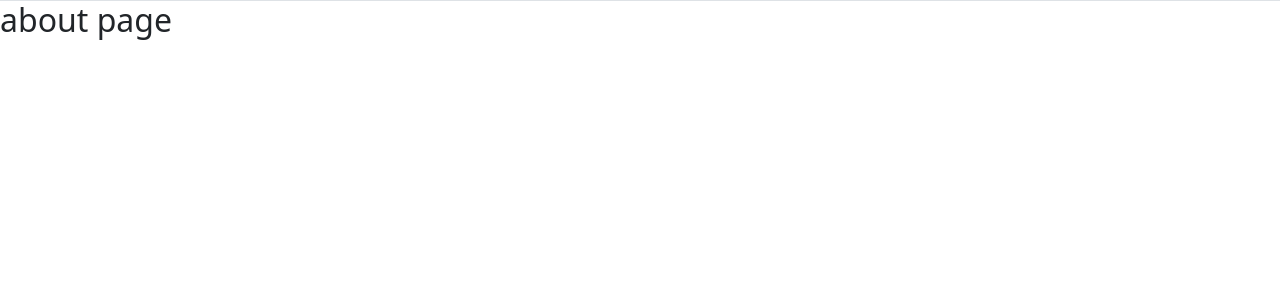
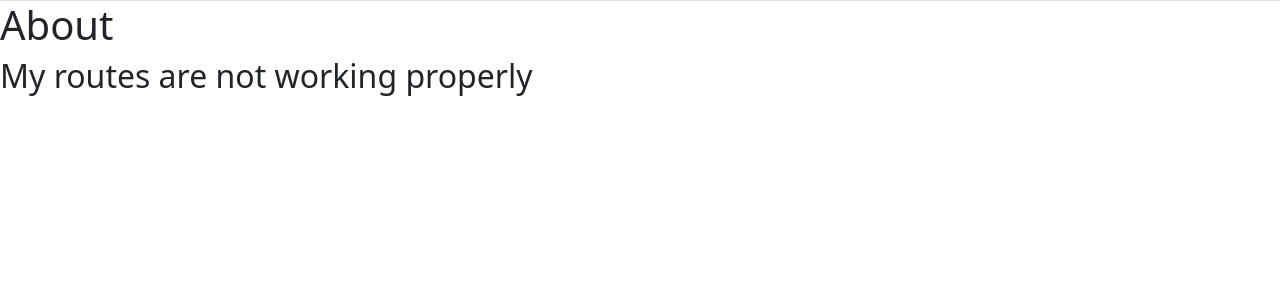
Before and after one commit to abcushing/Professional-Portfolio, a React (Create React App) app: page / in a window 1280 px wide. Shown: the top 300 px of the page. Built offline with nearby package versions, Linux system fonts and the light colour scheme.

Commit message:
6th-commit
added extra text document to gitignore. Added some other error codes/lines

```diff
--- a/public/index.html
+++ b/public/index.html
@@ -22,7 +22,7 @@
       work correctly both with client-side routing and a non-root public URL.
       Learn how to configure a non-root public URL by running `npm run build`.
     -->
-    <title>React App</title>
+    <title>Alex's Profile</title>
   </head>
   <body>
     <noscript>You need to enable JavaScript to run this app.</noscript>
--- a/src/components/About/index.js
+++ b/src/components/About/index.js
@@ -1,7 +1,12 @@
 import React from "react";
 
 const About = () => {
-  return <div>about page</div>;
+  return (
+    <div>
+      <h1>About</h1>
+      <p>My routes are not working properly</p>
+    </div>
+  );
 };
 
 export default About;
--- a/src/components/Resume/index.js
+++ b/src/components/Resume/index.js
@@ -1,7 +1,11 @@
 import React from "react";
 
 const Resume = () => {
-  return <div>Resume</div>;
+  return (
+    <div>
+      <h1> find my resume here (add link)</h1>
+    </div>
+  );
 };
 
 export default Resume;
```
Also changed, not shown: 1 other file (tests, documents, lock files or other folders).
